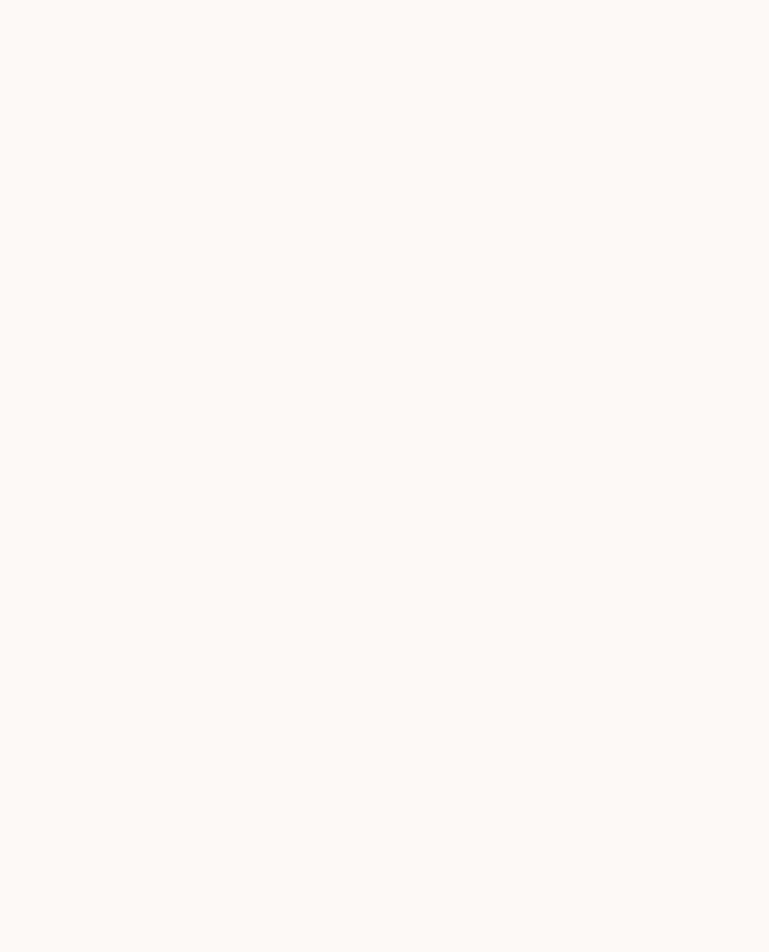
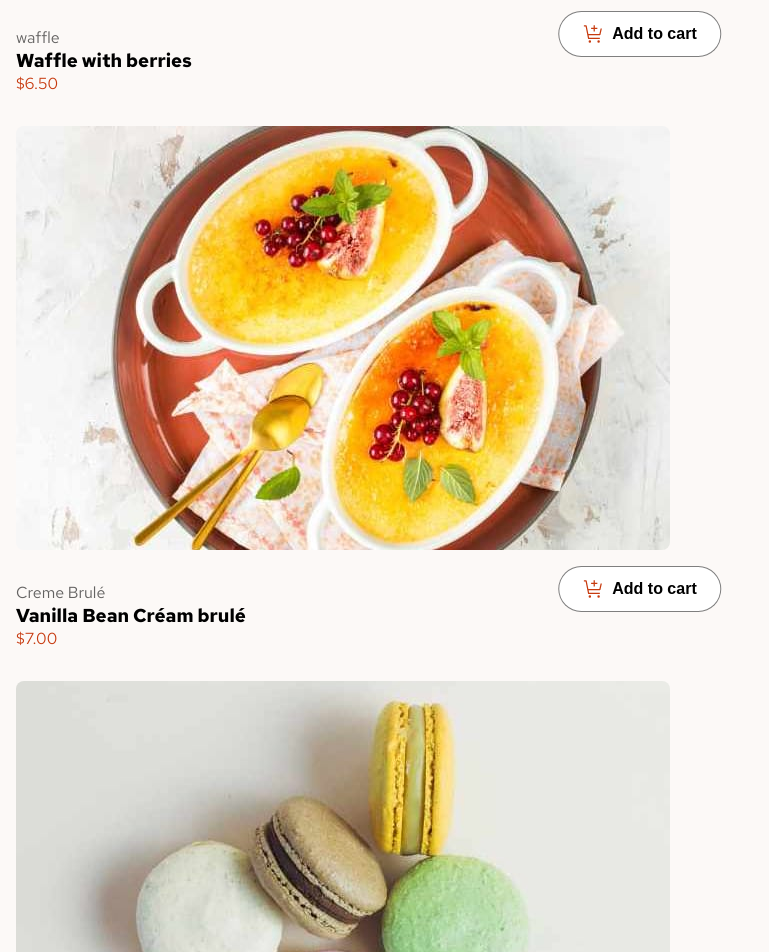
Before and after one commit to Medido1/Frontend-Mentor-Product-list-with-cart, a React (Vite) app: page / in a window 1280 px wide. Shown: the part 520-1472 px from the top of the page, without its empty margins (0-769 px from the left). Before the commit the page ends 800 px from the top, so only its background shows below. Built offline with nearby package versions, Linux system fonts and the light colour scheme.

Commit message:
Make Dessert component

```diff
--- /dev/null
+++ b/src/components/Dessert.jsx
@@ -0,0 +1,21 @@
+import React from 'react';
+import addToCart from '../assets/images/icon-add-to-cart.svg';
+
+export default function Dessert({imgSrc, dessertType, dessertName, price}) {
+  return (
+    <div className="dessert">
+      <div className="img_container">
+        <img src={imgSrc} alt={dessertType} className='dessert_img'/>
+        <button className='add_to_cart_btn'>
+          <img src={addToCart} alt='cart icon'/>
+          <p>Add to cart</p>
+        </button>
+      </div>
+      <div className="info_container">
+        <p>{dessertType}</p>
+        <h3>{dessertName}</h3>
+        <div className="price">{price}</div>
+      </div>
+    </div>
+  )
+}
--- /dev/null
+++ b/src/components/DessertsMenu.jsx
@@ -0,0 +1,55 @@
+import React from 'react';
+import '../styles/DessertsMenu.css';
+import Dessert from './Dessert';
+import waffle from '../assets/images/image-waffle-mobile.jpg';
+import cremeBrulé from '../assets/images/image-creme-brulee-mobile.jpg';
+import macaron from '../assets/images/image-macaron-mobile.jpg';
+import tiramisu from '../assets/images/image-tiramisu-mobile.jpg';
+import baklavaMobile from '../assets/images/image-baklava-mobile.jpg';
+import pieMobile from '../assets/images/image-meringue-mobile.jpg';
+import cakeMobile from '../assets/images/image-cake-mobile.jpg';
+import brownieMobie from '../assets/images/image-brownie-mobile.jpg';
+import pannaCottaMobile from '../assets/images/image-panna-cotta-mobile.jpg';
+
+export default function DessertsMenu() {
+  return (
+    <div className="desserts_menu">
+      <Dessert
+        imgSrc={waffle} dessertType="waffle" dessertName="Waffle with berries"
+        price="$6.50"
+      />
+      <Dessert
+        imgSrc={cremeBrulé} dessertType="Creme Brulé" dessertName="Vanilla Bean Créam brulé"
+        price="$7.00"
+      />
+      <Dessert
+        imgSrc={macaron} dessertType="Macaron" dessertName="Macaron mix of five"
+        price="$8.00"
+      />
+      <Dessert
+        imgSrc={tiramisu} dessertType="Tiramisu" dessertName="Classic Tiramisu"
+        price="$5.50"
+      />
+      <Dessert
+        imgSrc={baklavaMobile} dessertType="Baklava" dessertName="Pistachio Baklava"
+        price="$4.00"
+      />
+      <Dessert
+        imgSrc={pieMobile} dessertType="Pie" dessertName="Lemon Meringie Pie"
+        price="$5.00"
+      />
+      <Dessert
+        imgSrc={cakeMobile} dessertType="Cake" dessertName="Red Velvet Cake"
+        price="$4.50"
+      />
+      <Dessert
+        imgSrc={brownieMobie} dessertType="Brownie" dessertName="Salted Caramel Brownie"
+        price="$5.50"
+      />
+      <Dessert
+        imgSrc={pannaCottaMobile} dessertType="Panna Cotta" dessertName="Vanilla Panna Cotta"
+        price="$6.50"
+      />
+    </div>
+  )
+}
--- a/src/main.jsx
+++ b/src/main.jsx
@@ -2,9 +2,11 @@ import React from 'react'
 import ReactDOM from 'react-dom/client'
 import Header from './components/Header'
 import './index.css';
+import DessertsMenu from './components/DessertsMenu';
 
 ReactDOM.createRoot(document.getElementById('root')).render(
   <React.StrictMode>
     <Header />
+    <DessertsMenu />
   </React.StrictMode>,
 )
--- /dev/null
+++ b/src/styles/DessertsMenu.css
@@ -0,0 +1,41 @@
+.desserts_menu {
+  display: flex;
+  flex-direction: column;
+  padding: 1rem;
+  gap: 2rem;
+}
+
+.img_container {
+  position: relative;
+  margin-bottom: 2rem;
+}
+
+.dessert_img {
+  border-radius: .5rem;
+}
+
+.add_to_cart_btn {
+  display: flex;
+  align-items: center;
+  gap: .5rem;
+  font-size: 1rem;
+  font-weight: 700;
+  padding: .75rem 1.5rem;
+  background-color: white;
+  border: 1px solid rgba(0, 0, 0, 0.5);
+  outline: none;
+  border-radius: 100vmax;
+
+  position: absolute;
+  bottom: -20%;
+  left: 50%;
+  transform: translate(-50%, -50%);
+}
+
+.info_container p:first-child {
+  opacity: .6;
+}
+
+.price {
+  color: var(--Red);
+}
```
